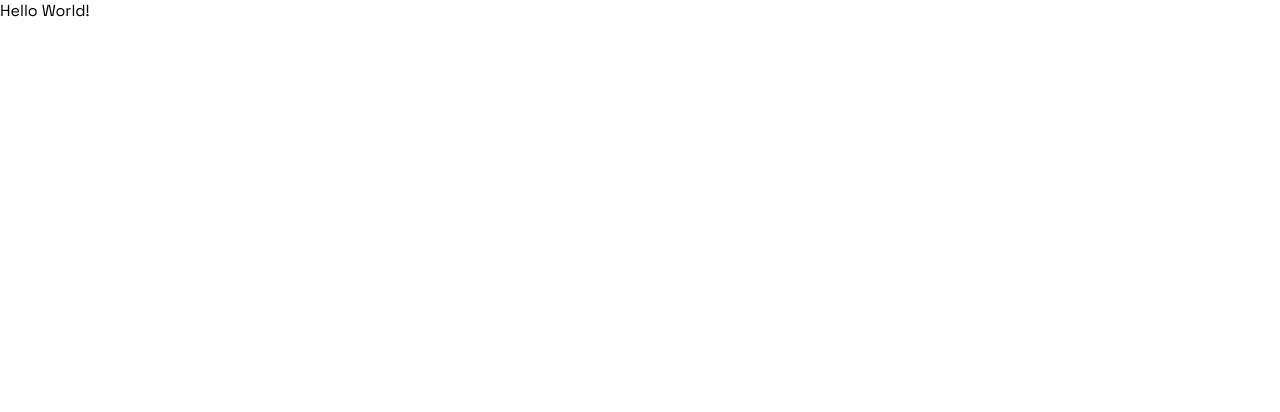
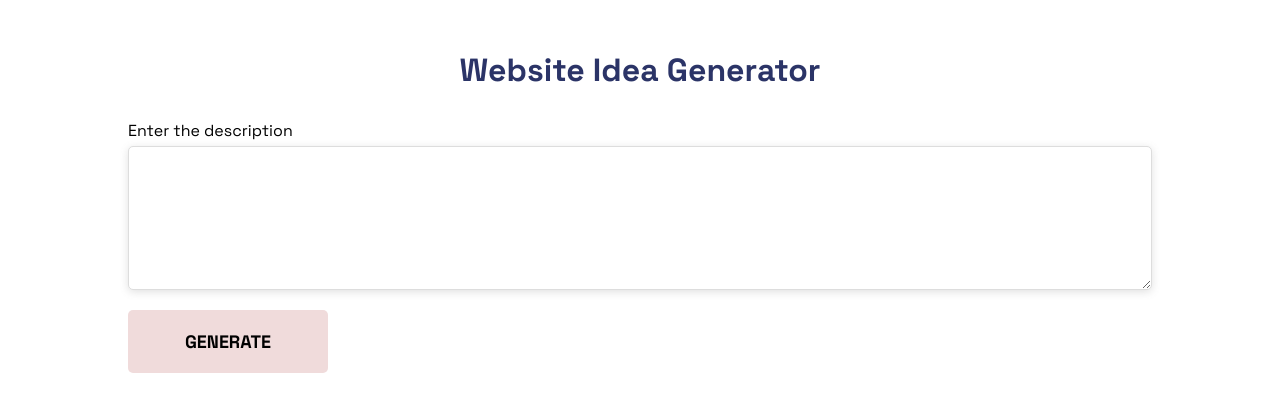
Before and after one commit to jardeylsonJacinto/website-gallery, a React (Create React App) app in the folder application/: page / in a window 1280 px wide. Shown: the top 412 px of the page. Built offline with nearby package versions, Linux system fonts and the light colour scheme; the HTML template or start-up script is replaced by a standard one.

Commit message:
feat: created content app.js

```diff
--- a/application/src/App.js
+++ b/application/src/App.js
@@ -1,9 +1,28 @@
-function App() {
+import React, { useState } from 'react';
+
+const App = () => {
+  const [description, setDescription] = useState("");
+
+  const handleSubmit = (e) => {
+    e.preventDefault();
+    console.log({ description });
+    setDescription("");
+  }
+
   return (
-    <div className="App">
-      <p>Hello World!</p>
+    <div className='app'>
+      <h1>Website Idea Generator</h1>
+      <form method='POST' onSubmit={handleSubmit}>
+        <label htmlFor="description">Enter the description</label>
+        <textarea
+          name="description"
+          rows={6}
+          value={description}
+          onChange={(e) => setDescription(e.target.value)} />
+          <button>GENERATE</button>
+      </form>
     </div>
-  );
+  )
 }
 
 export default App;
```
